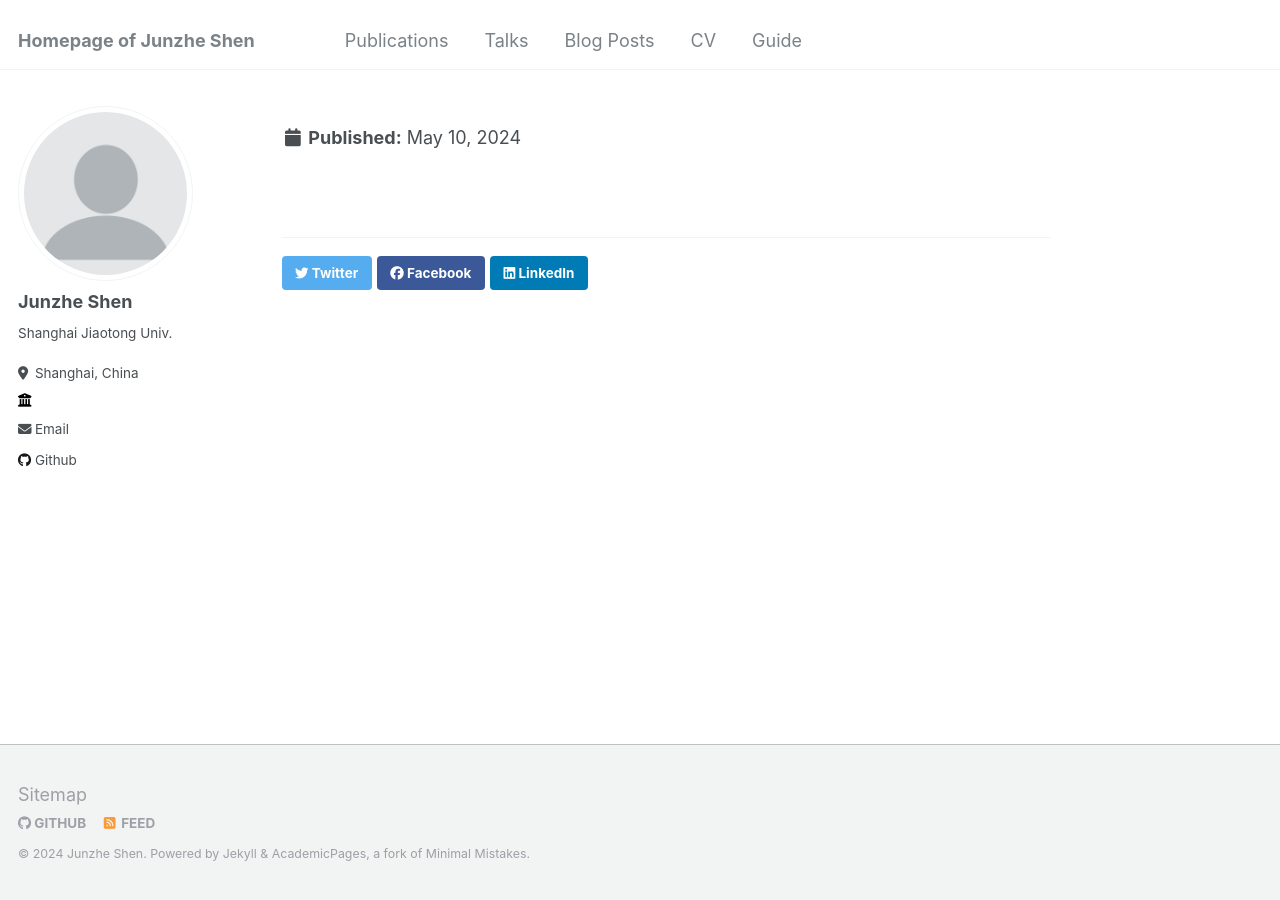
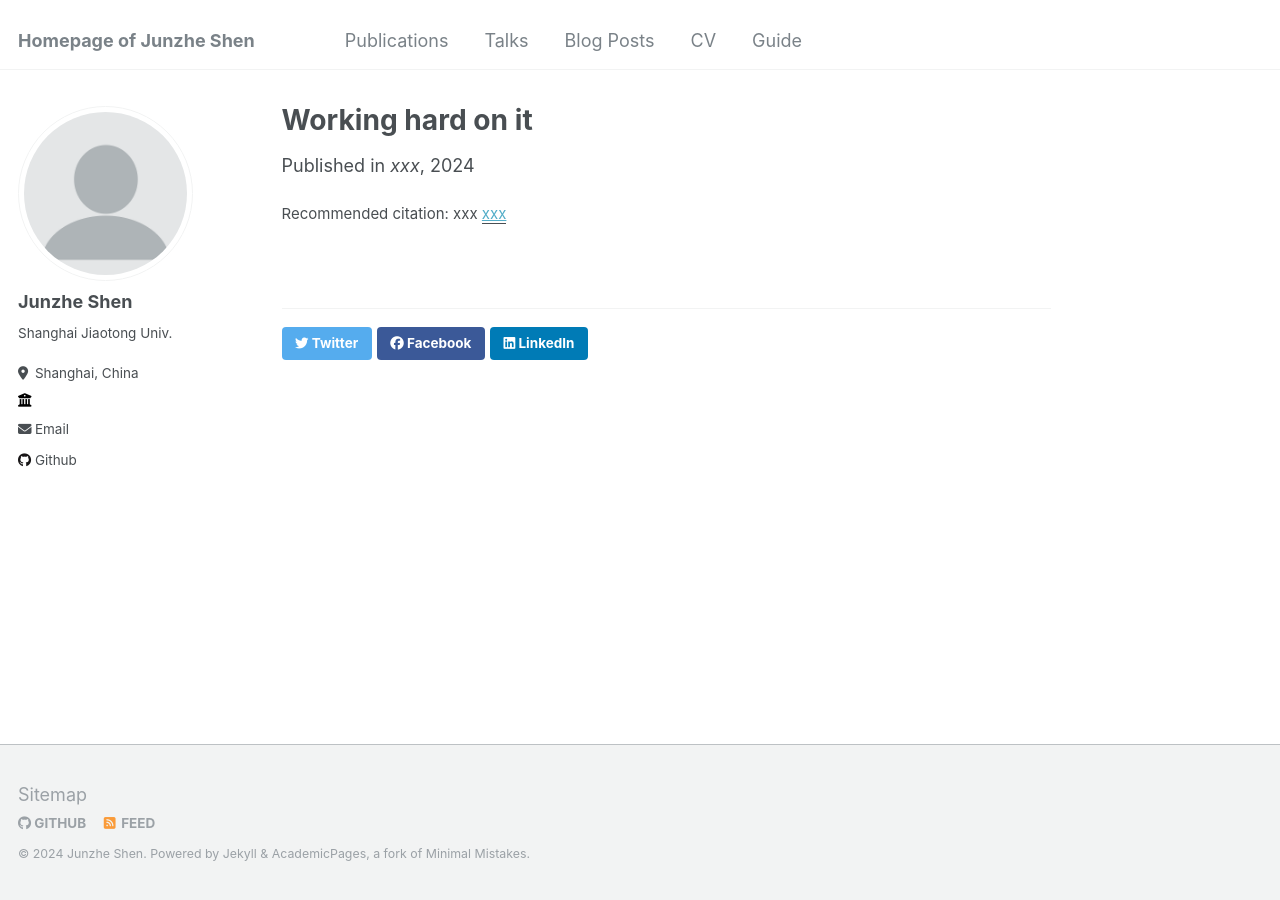
Before and after one commit to JunzheShen/junzheshen.github.io, a Jekyll site: the page built from _publications/none.md, in a window 1280 px wide. Built offline with Jekyll 4.4.1, drawn with Linux system fonts in a browser that asks for light colours; part of the change alters nothing that is shown.

Commit message:
Update none.md

````diff
--- a/_publications/none.md
+++ b/_publications/none.md
@@ -6,19 +6,5 @@ excerpt: 'xxx'
 date: 2024-01-01
 venue: 'xxx'
 paperurl: 'xxx'
-citation: ```@article{DBLP:journals/corr/abs-2006-11239,
-  author       = {Jonathan Ho and
-                  Ajay Jain and
-                  Pieter Abbeel},
-  title        = {Denoising Diffusion Probabilistic Models},
-  journal      = {CoRR},
-  volume       = {abs/2006.11239},
-  year         = {2020},
-  url          = {https://arxiv.org/abs/2006.11239},
-  eprinttype    = {arXiv},
-  eprint       = {2006.11239},
-  timestamp    = {Tue, 23 Jun 2020 17:57:22 +0200},
-  biburl       = {https://dblp.org/rec/journals/corr/abs-2006-11239.bib},
-  bibsource    = {dblp computer science bibliography, https://dblp.org}
-}```
+citation: 'xxx'
 ---
````
